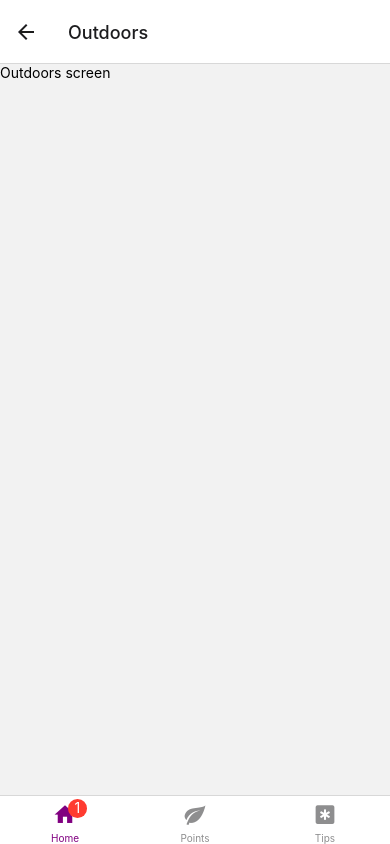
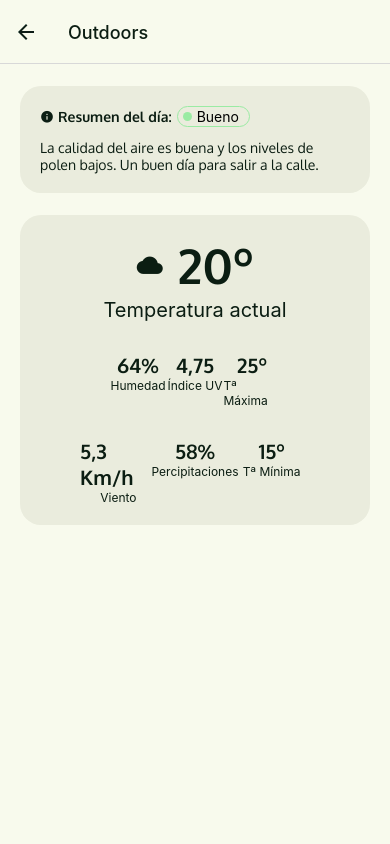
Before and after one commit to M-Benito/Salix-front-end, a React Native app: screen /Outdoors in a window 390 px wide. Built offline with nearby package versions, Linux system fonts and the light colour scheme.

Commit message:
forecast detailed card added

```diff
--- a/src/Components/Common/SugestionCard.jsx
+++ b/src/Components/Common/SugestionCard.jsx
@@ -2,7 +2,7 @@ import { StyleSheet, Text, TouchableOpacity, View } from 'react-native';
 import { MaterialCommunityIcons } from '@expo/vector-icons';
 import * as color from '../../../constants/colors'
 
-export default function SugestionCard({ isCloseable, iconName, hasBorder, titleText, bodyText, positiveBtn, negativeBtn }) {
+export default function SugestionCard({ isCloseable, iconName, hasBorder, titleText, bodyText, isGoodDay, positiveBtn, negativeBtn }) {
 
     return (
         <View style={[styles.container, { borderWidth: hasBorder ? 2 : 0 }]}>
@@ -10,6 +10,7 @@ export default function SugestionCard({ isCloseable, iconName, hasBorder, titleT
                 <View style={styles.inLine}>
                     <MaterialCommunityIcons name={iconName} size={14} style={{ color: color.DARK_GREEN }} />
                     <Text style={styles.title}>{titleText}</Text>
+                    {isGoodDay != undefined ? <PillStatus isGoodDay={isGoodDay}/> : null}
                 </View>
                 {isCloseable ? <TouchableOpacity><MaterialCommunityIcons name={"window-close"} size={14} style={{ color: color.DARK_GREEN }} /></TouchableOpacity> : null}
             </View>
@@ -20,6 +21,24 @@ export default function SugestionCard({ isCloseable, iconName, hasBorder, titleT
             </View>
         </View>
     )
+}
+
+function PillStatus({ isGoodDay }) {
+    if(isGoodDay) {
+        return (
+            <View style={[styles.pillContainer, {borderColor: color.LIGHT_GREEN}]}>
+                <View style={[styles.pillDot,  {backgroundColor: color.LIGHT_GREEN}]} />
+                <Text>Bueno</Text>
+            </View>
+        )
+    } else {
+        return (
+            <View style={[styles.pillContainer, {borderColor: color.RED}]}>
+                <View style={[styles.pillDot,  {backgroundColor: color.RED}]} />
+                <Text>Perjudicial</Text>
+            </View>
+        )
+    }
 }
 
 const styles = StyleSheet.create({
@@ -51,9 +70,32 @@ const styles = StyleSheet.create({
 
     body: {
         color: color.DARK_GREEN,
-        marginTop: 16,
+        marginTop: 12,
         fontSize: 14,
         fontFamily: 'Oxygen-Regular',
+    },
+
+    pillContainer: {
+        borderColor: color.LIGHT_GREEN,
+        borderRadius: 50,
+        borderWidth: 1.5,
+        paddingStart: 5,
+        paddingTop: 1,
+        paddingEnd: 10,
+        paddingBottom: 1,
+        marginLeft: 5,
+        fontSize: 8,
+        fontFamily: 'Oxygen-Bold',
+        flexDirection: 'row',
+        alignItems: 'center',
+    },
+
+    pillDot: {
+        borderRadius: 50,
+        backgroundColor: color.LIGHT_GREEN,
+        width: 9,
+        height: 9,
+        marginEnd: 5
     },
 
     negativeBtn: {
--- a/src/Components/Home/OutdoorsPreview.jsx
+++ b/src/Components/Home/OutdoorsPreview.jsx
@@ -13,7 +13,7 @@ export default function OutdoorsPreview({ forecastImage, temperatue, aqiState, a
     return (
         <View style={[styles.container, { backgroundColor: bgColor }]}>
             <View style={styles.inLine}>
-                <MaterialCommunityIcons name={"cloud"} size={26} style={{ color: color.DARK_GREEN, marginRight: 15 }} />
+                <MaterialCommunityIcons name={forecastImage} size={26} style={{ color: color.DARK_GREEN, marginRight: 15 }} />
                 <Text style={styles.titleBold}>{temperatue}º</Text>
             </View>
             <Text style={styles.subtitle}>Temperatura actual</Text>
--- a/src/navigation/normal.navigation.js
+++ b/src/navigation/normal.navigation.js
@@ -3,6 +3,7 @@ import { createBottomTabNavigator } from '@react-navigation/bottom-tabs';
 import { createStackNavigator } from '@react-navigation/stack';
 import { NavigationContainer } from "@react-navigation/native";
 import { MaterialCommunityIcons } from '@expo/vector-icons';
+import * as color from '../../constants/colors'
 
 import Home from "../screens/Home.js";
 import Outdoors from "../screens/Outdoors.js";
@@ -14,23 +15,23 @@ import Settings from "../screens/Settings.js";
 const Tab = createBottomTabNavigator();
 const HomeStackNavigator = createStackNavigator();
 
-function MyTabs() {
+function HomeTabs() {
     return (
         <Tab.Navigator initialRouteName="Home" screenOptions={{ tabBarActiveTintColor: 'purple', headerShown: false }}>
-            <Tab.Screen name="Home" component={MyStack} options={{ tabBarIcon: ({ color, size }) => (<MaterialCommunityIcons name="home" size={size} color={color} />), tabBarBadge: 1, }} />
+            <Tab.Screen name="Home" component={Home} options={{ tabBarIcon: ({ color, size }) => (<MaterialCommunityIcons name="home" size={size} color={color} />), tabBarBadge: 1, }} />
             <Tab.Screen name="Points" component={Points} options={{ tabBarIcon: ({ color, size }) => (<MaterialCommunityIcons name="leaf" size={size} color={color} />), }} />
             <Tab.Screen name="Tips" component={Tips} options={{ tabBarIcon: ({ color, size }) => (<MaterialCommunityIcons name="multiplication-box" size={size} color={color} />), }} />
         </Tab.Navigator>
     );
 }
 
-function MyStack() {
+function HomeStack() {
     return (
         <HomeStackNavigator.Navigator initialRouteName="HomeScreen">
-            <HomeStackNavigator.Screen name="HomeScreen" component={Home} options={{ headerShown: false }} />
-            <HomeStackNavigator.Screen name="Outdoors" component={Outdoors} />
-            <HomeStackNavigator.Screen name="Indoors" component={Indoors} />
-            <HomeStackNavigator.Screen name="Settings" component={Settings} />
+            <HomeStackNavigator.Screen name="HomeScreen" component={HomeTabs} options={{ headerShown: false }} />
+            <HomeStackNavigator.Screen name="Outdoors" component={Outdoors} options={{ headerStyle: { backgroundColor: color.BACKGROUND_COLOR }, headerTintColor: color.DARK_GREEN, }} />
+            <HomeStackNavigator.Screen name="Indoors" component={Indoors} options={{ headerStyle: { backgroundColor: color.BACKGROUND_COLOR }, headerTintColor: color.DARK_GREEN, }}/>
+            <HomeStackNavigator.Screen name="Settings" component={Settings} options={{ headerStyle: { backgroundColor: color.BACKGROUND_COLOR }, headerTintColor: color.DARK_GREEN, }}/>
         </HomeStackNavigator.Navigator>
     )
 }
@@ -38,7 +39,7 @@ function MyStack() {
 export default function Navigation() {
     return (
         <NavigationContainer>
-            <MyTabs />
+            <HomeStack />
         </NavigationContainer>
     )
 }
--- a/src/screens/Home.js
+++ b/src/screens/Home.js
@@ -15,7 +15,7 @@ export default function Home() {
                 <ProfileHeader userLevel={2} completedPercentage={75} points={120} />
                 <SugestionCard iconName={"information"} titleText={"Dato curioso del día"} bodyText={"El modo standby representa un 10,7% del consumo energético total de la vivienda. Si apagáramos completamente cada electrodoméstico, ahorraríamos unos 50 euros al año."} />
                 <TouchableOpacity onPress={() => navigation.navigate("Outdoors")}>
-                    <OutdoorsPreview temperatue={"20"} aqiState={2} aqi={"84"} />
+                    <OutdoorsPreview forecastImage={"cloud"} temperatue={"20"} aqiState={2} aqi={"84"} />
                 </TouchableOpacity>
                 <TouchableOpacity onPress={() => navigation.navigate("Indoors")}>
                     <IndoorsPreview hasVentilated={false} hasTempSensor={false} />
--- a/src/screens/Outdoors.js
+++ b/src/screens/Outdoors.js
@@ -1,7 +1,94 @@
-import { StyleSheet, Text, View } from 'react-native';
+import { StyleSheet, Text, View, ScrollView } from 'react-native';
+import SugestionCard from '../Components/Common/SugestionCard';
+import * as color from '../../constants/colors'
+import { MaterialCommunityIcons } from '@expo/vector-icons';
 
 export default function Outdoors() {
-    return(
-        <Text>Outdoors screen</Text>
+    return (
+        <ScrollView style={styles.container}>
+            <View style={styles.svContainer}>
+                <SugestionCard iconName={"information"} titleText={"Resumen del día:"} bodyText={"La calidad del aire es buena y los niveles de polen bajos. Un buen día para salir a la calle."} isGoodDay={true} />
+
+                <View style={[styles.forcastContainer]}>
+                    <View style={styles.inLine}>
+                        <MaterialCommunityIcons name="cloud" size={26} style={{ color: color.DARK_GREEN, marginRight: 15 }} />
+                        <Text style={styles.titleBold}>20º</Text>
+                    </View>
+                    <Text style={styles.subtitle}>Temperatura actual</Text>
+                    <View style={styles.forecastDetailsContainter}>
+                        <ForecastDetailsPharam title={"64%"} subtitle={"Humedad"}/>
+                        <ForecastDetailsPharam title={"4,75"} subtitle={"Índice UV"}/>
+                        <ForecastDetailsPharam title={"25º"} subtitle={"Tª Máxima"}/>
+                    </View>
+                    <View style={styles.forecastDetailsContainter}>
+                        <ForecastDetailsPharam title={"5,3 Km/h"} subtitle={"Viento"}/>
+                        <ForecastDetailsPharam title={"58%"} subtitle={"Percipitaciones"}/>
+                        <ForecastDetailsPharam title={"15º"} subtitle={"Tª Mínima"}/>
+                    </View>
+                </View>
+            </View>
+        </ScrollView>
     )
 }
+
+function ForecastDetailsPharam({ title, subtitle}) {
+    return (
+        <View style={styles.forecastDetailsPharamContainer}>
+            <Text style={styles.detailTitle}>{title}</Text>
+            <Text style={styles.detailSubtitle}>{subtitle}</Text>
+        </View>
+    )
+}
+
+
+const styles = StyleSheet.create({
+    container: {
+        flex: 1,
+        backgroundColor: color.BACKGROUND_COLOR,
+    },
+    svContainer: {
+        paddingStart: 20,
+        paddingEnd: 20
+    },
+    forcastContainer: {
+        backgroundColor: color.BACKGROUND_CARD_COLOR,
+        alignItems: 'center',
+        justifyContent: 'center',
+        borderRadius: 21,
+        width: '100%',
+        marginTop: 22,
+        padding: 20
+    },
+    inLine: {
+        flexDirection: 'row',
+        alignItems: 'center',
+    },
+    titleBold: {
+        fontFamily: 'Oxygen-Bold',
+        fontSize: 48,
+        color: color.DARK_GREEN,
+    },
+    subtitle: {
+        fontSize: 20,
+        color: color.DARK_GREEN,
+        marginTop: 3
+    },
+    forecastDetailsContainter: {
+        flexDirection: 'row',
+        justifyContent: 'space-between',
+        marginTop: 30
+    },
+    forecastDetailsPharamContainer: {
+        flex: 1,
+        alignItems: 'center',
+    },
+    detailTitle: {
+        fontSize: 20,
+        fontFamily: 'Oxygen-Bold',
+        color: color.DARK_GREEN,
+    },
+    detailSubtitle: {
+        fontSize: 12,
+        color: color.DARK_GREEN,
+    },
+});
```
